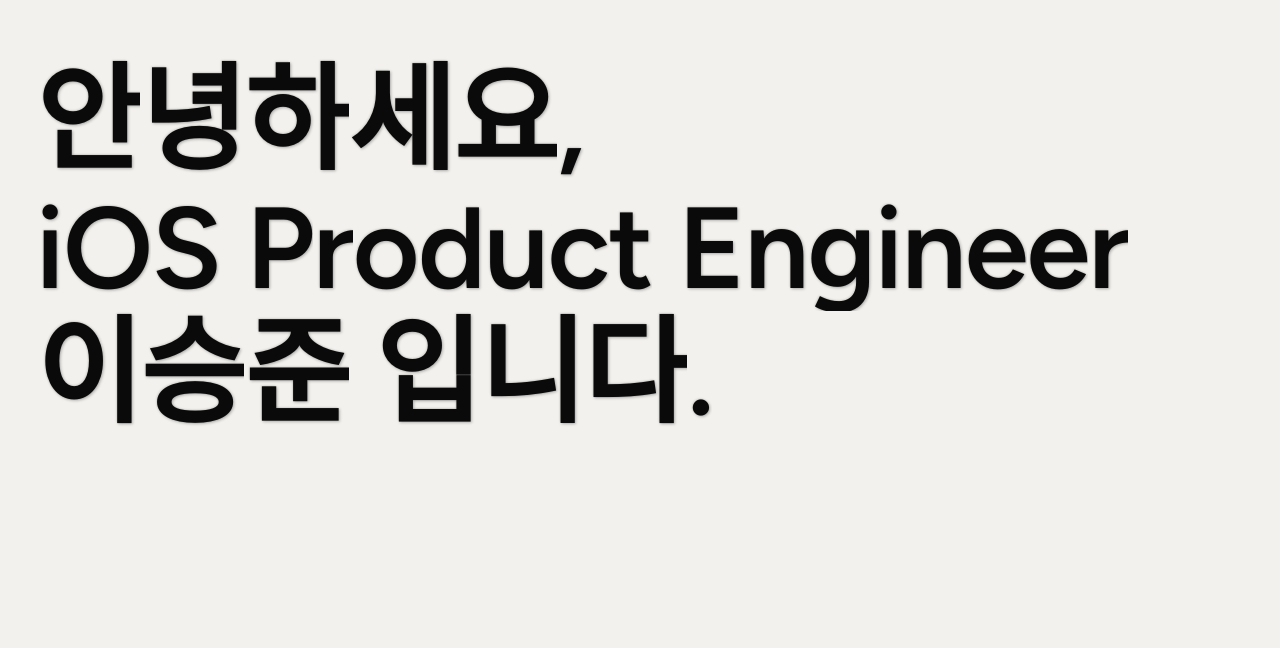
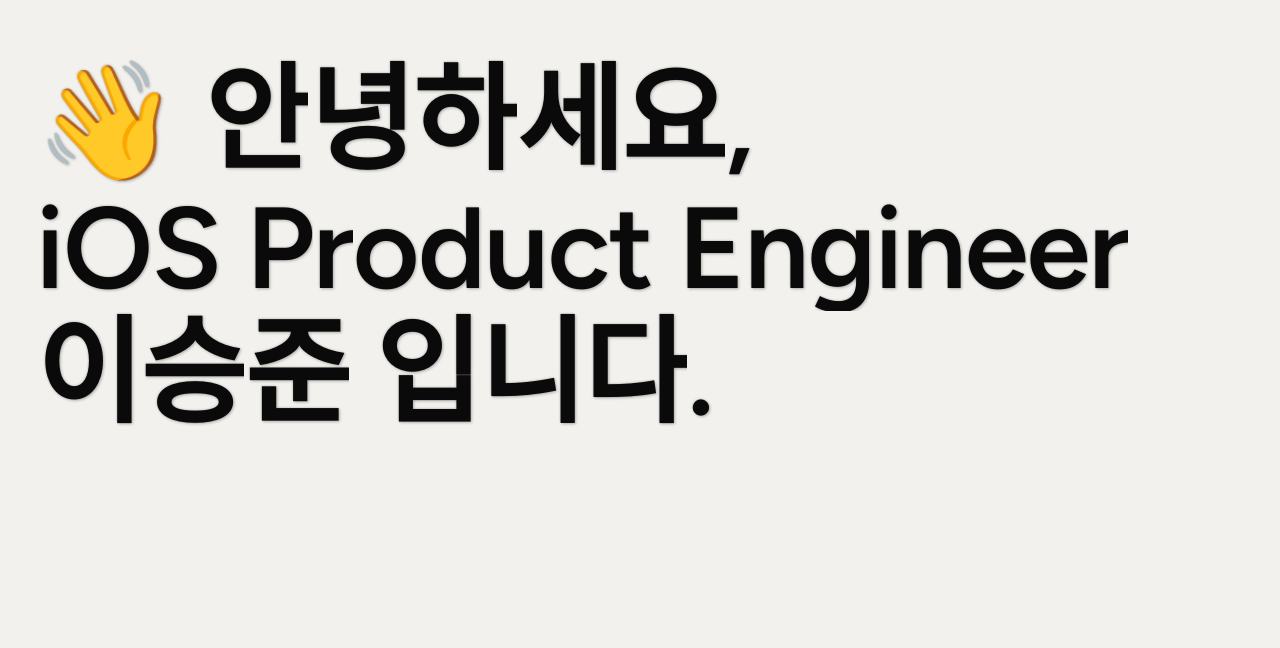
Before and after one commit to ValseLee/ValseLee.github.io, a Next.js app: page / in a window 1280 px wide. Shown: the part 152-800 px from the top of the page. Built offline with nearby package versions, Linux system fonts and the light colour scheme.

Commit message:
✨ feat: add a waving display title greeting
Tested: node --test app/display-title-reveal.test.mjs; npm run verify:content

```diff
--- a/app/globals.css
+++ b/app/globals.css
@@ -65,7 +65,7 @@
 .display-title {
   max-width: 16ch;
   margin: 0;
-  font-size: clamp(4rem, 9vw, 10.5rem);
+  font-size: clamp(4rem, 9vw, 9.5rem);
   font-weight: 600;
   line-height: 1.1;
   letter-spacing: -0.015em;
--- a/content/site.tsx
+++ b/content/site.tsx
@@ -3,7 +3,7 @@
     name: "Celan",
     role: "iOS Product Engineer",
     titleText: "iOS Product Engineer | Celan",
-    title: ["안녕하세요,", "iOS Product Engineer", "이승준 입니다."],
+    title: ["👋 안녕하세요,", "iOS Product Engineer", "이승준 입니다."],
     intro: "2년 이상 Swift/UIKit/SwiftUI 기반 iOS 애플리케이션을 개발·출시·운영하고, 제품 기획과 팀 협업을 통해 서비스 완성도와 사용자 지표를 개선해 왔습니다.",
   },
   about: {
```
Also changed, not shown: 1 other file (tests, documents, lock files or other folders).
